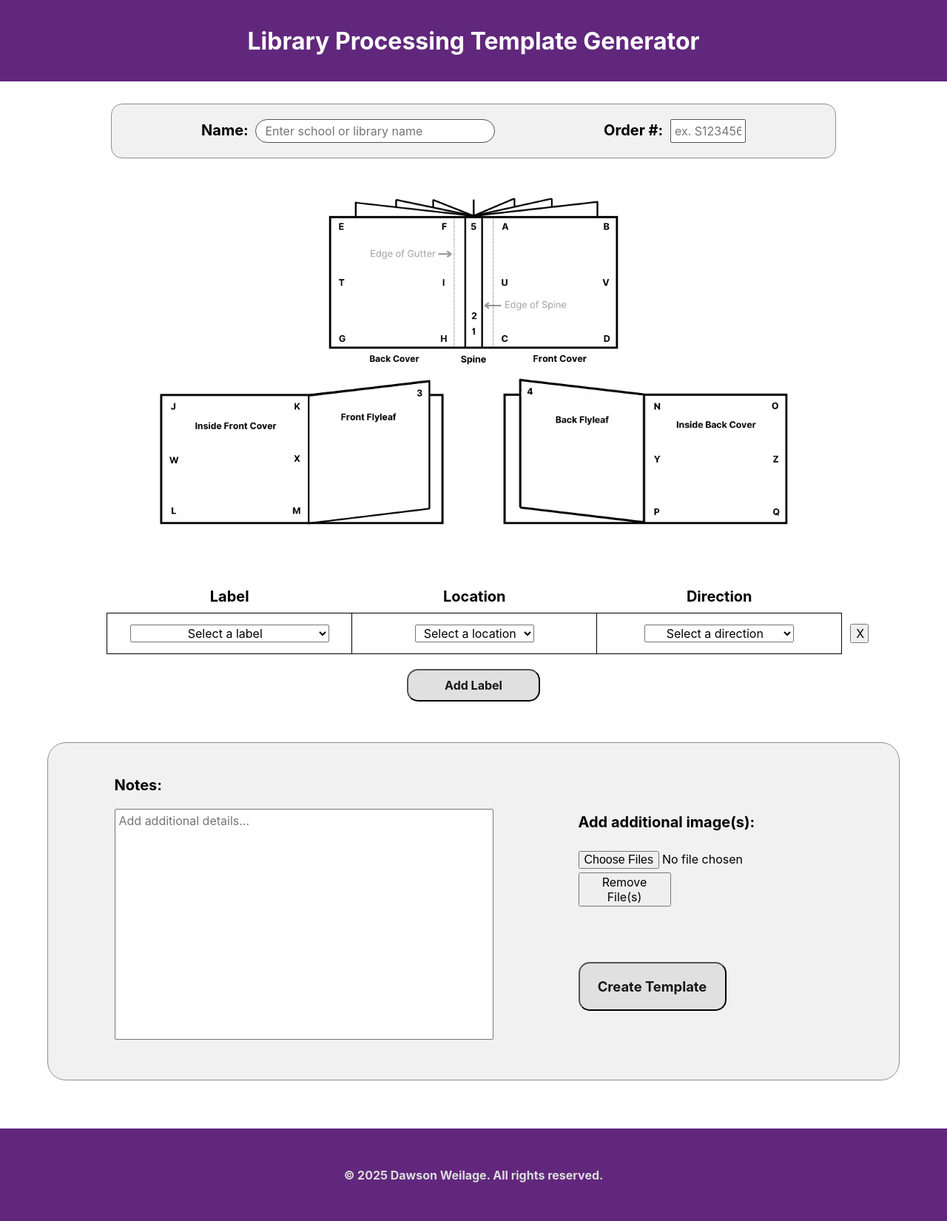
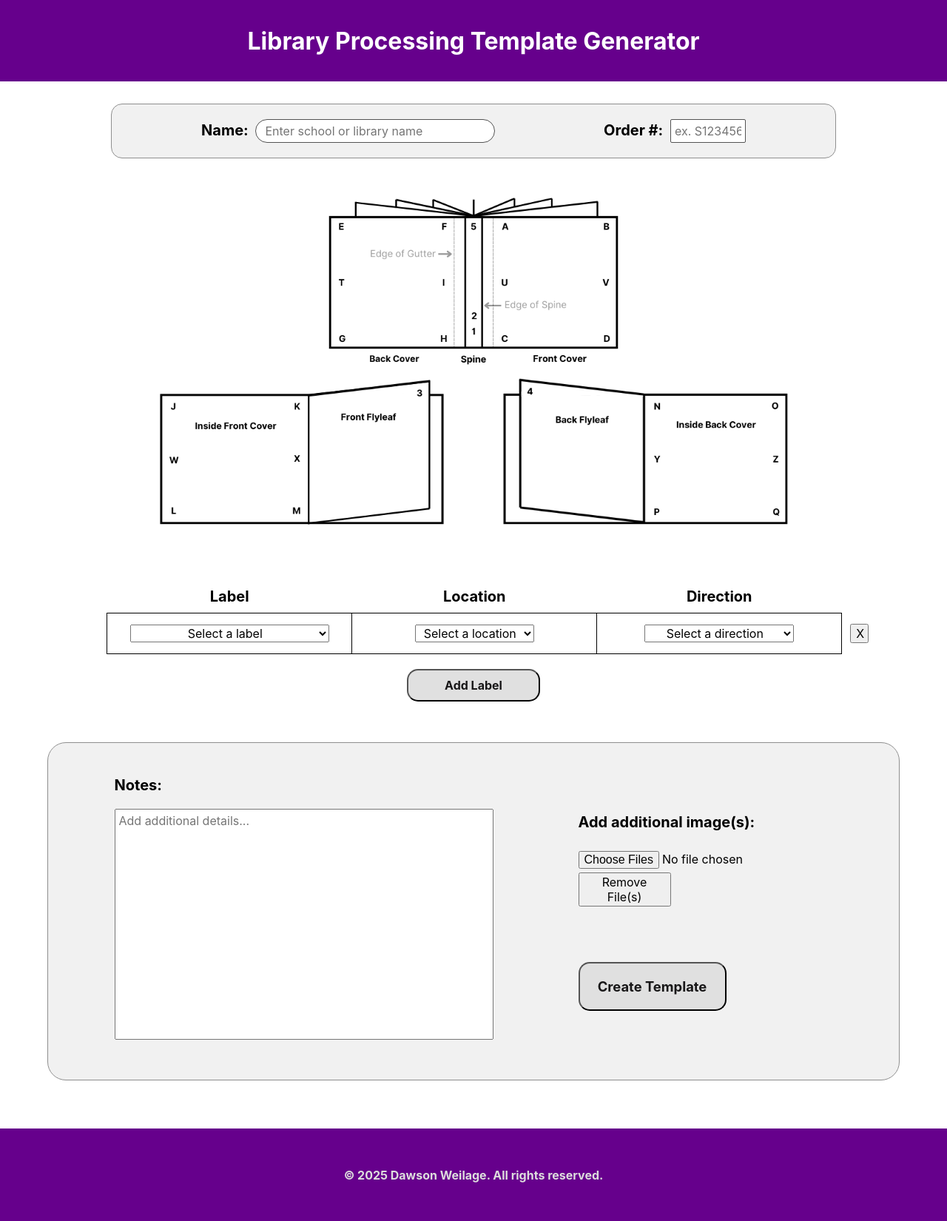
Before and after one commit to dawsw/Library-Processing-Template-Generator, a Flask app: page / in a window 1280 px wide. Shown: the whole page at 74% size. Run offline with Flask 3, Linux system fonts and the light colour scheme.

Commit message:
Changed header/footer background color

```diff
--- a/static/styles.css
+++ b/static/styles.css
@@ -30,7 +30,7 @@ body {
 .header {
     width: 100%;
     height: 110px;
-    background-color: rgb(97, 39, 124);
+    background-color: #66008C;
     color: white;
     font-size: 2.15rem;
 }
@@ -205,5 +205,5 @@ footer {
     height: 125px;
     font-weight: bold;
     color: rgb(221, 221, 221);
-    background-color: rgb(97, 39, 124);
+    background-color: #66008C;
 }
```
